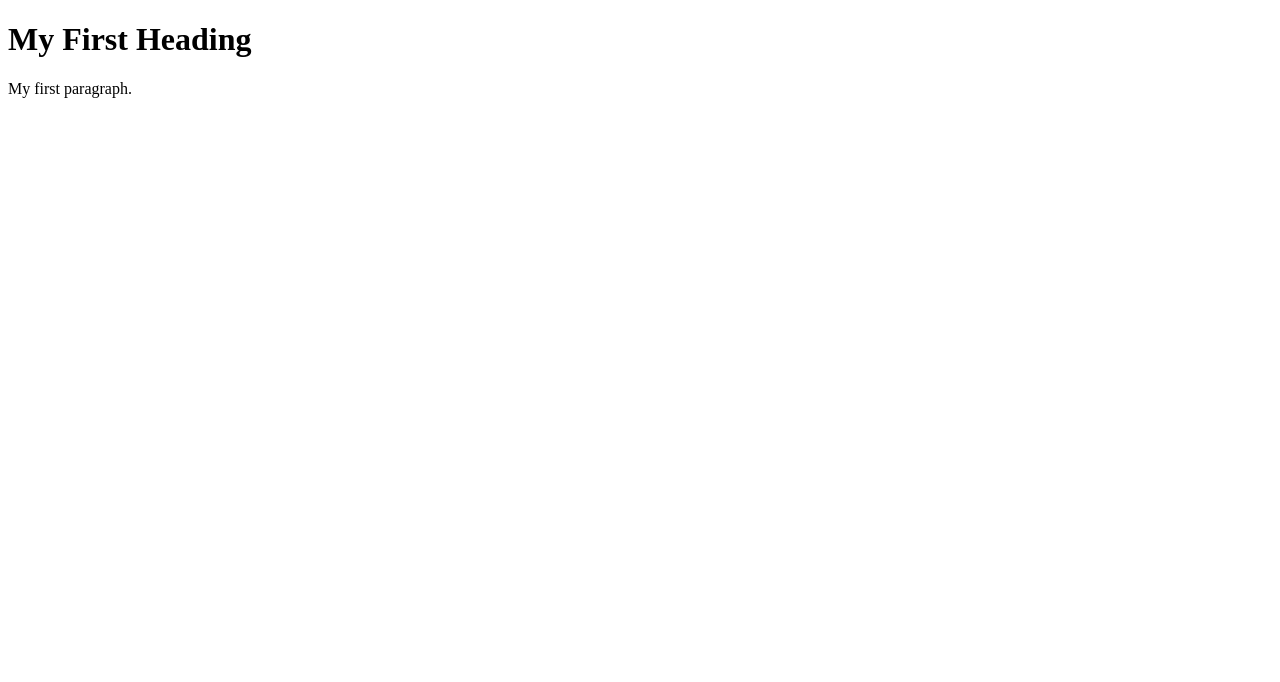
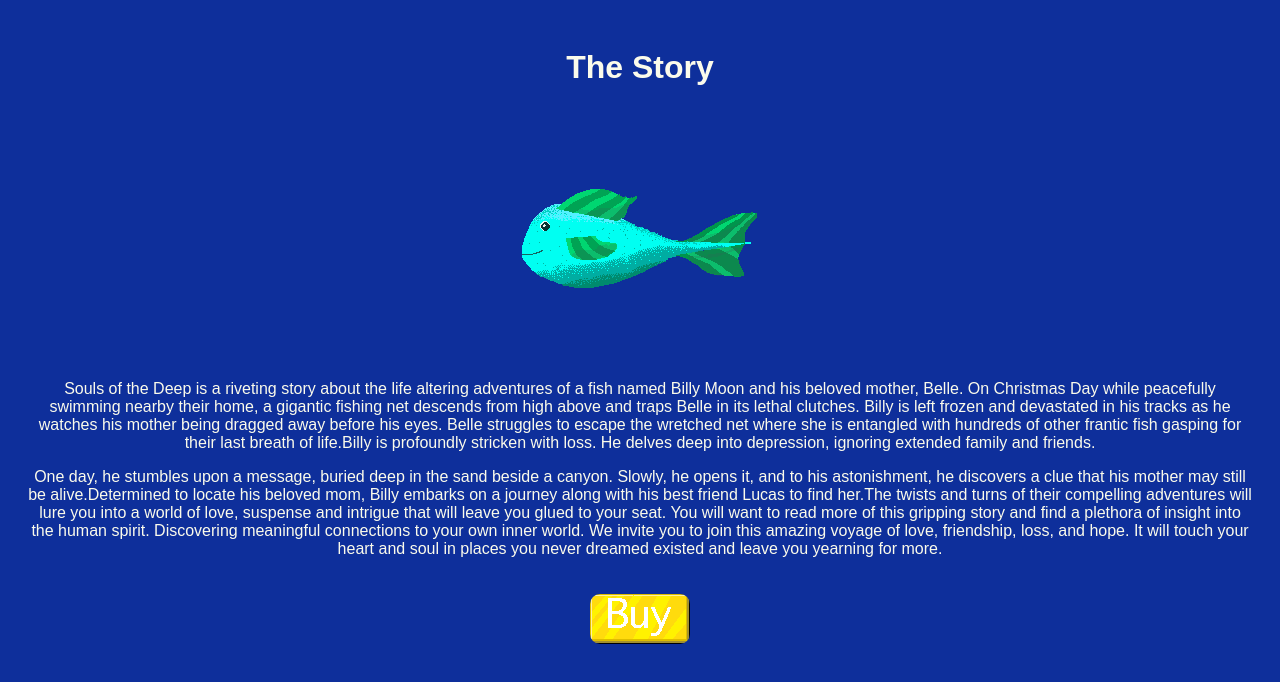
Before and after one commit to vidawein/soulsofthedeep.shop, a plain HTML site: page index.html in a window 1280 px wide. Drawn offline with nearby package versions, Linux system fonts and the light colour scheme.

Commit message:
progress

```diff
--- a/index.html
+++ b/index.html
@@ -1,10 +1,50 @@
 <!DOCTYPE html>
 <html>
+<head>
+	<meta charset="utf-8">
+	<meta name="viewport" content="width=device-width, initial-scale=1">
+	<title>Souls of the Deep</title>
+	<link rel="stylesheet" href="jquery/jquery.mobile-1.1.2.min.css" />
+	<link rel="stylesheet" href="vocabstyles.css" />
+	<script src="jquery/jquery-1.7.2.min.js"></script>
+	<script src="jquery/jquery.mobile-1.1.2.min.js"></script>
+</head>
+<style type="text/css">
+	body {
+		background-color: #0E2F9B;
+	}
+.tcenter {
+	text-align: center;
+	color: #FBFBEB;
+	font-family: Stencil Std, fantasy;
+	padding:20px;
+}
+
+img.icenter {
+    display: block;
+    margin-left: auto;
+    margin-right: auto;
+}
+
+.buttonround {
+	border-radius: 10px;
+}
+</style>
 <body>
 
-<h1>My First Heading</h1>
+<div class="tcenter">
+<h1>The Story</h1>
 
-<p>My first paragraph.</p>
+<img src="billyfish.png" class="icenter"></img>
+
+<p>Souls of the Deep is a riveting story about the life altering adventures of a fish named Billy Moon and his beloved mother, Belle. On Christmas Day while peacefully swimming nearby their home, a gigantic fishing net descends from high above and traps Belle in its lethal clutches. Billy is left frozen and devastated in his tracks as he watches his mother being dragged away before his eyes. Belle struggles to escape the wretched net where she is entangled with hundreds of other frantic fish gasping for their last breath of life.Billy is profoundly stricken with loss. He delves deep into depression, ignoring extended family and friends. </p>
+
+<p>One day, he stumbles upon a message, buried deep in the sand beside a canyon. Slowly, he opens it, and to his astonishment, he discovers a clue that his mother may still be alive.Determined to locate his beloved mom, Billy embarks on a journey along with his best friend Lucas to find her.The twists and turns of their compelling adventures will lure you into a world of love, suspense and intrigue that will leave you glued to your seat. You will want to read more of this gripping story and find a plethora of insight into the human spirit. Discovering meaningful connections to your own inner world. We invite you to join this amazing voyage of love, friendship, loss, and hope. It will touch your heart and soul in places you never dreamed existed and leave you yearning for more.</p>
+</div>
+
+<a href="https://www.amazon.com/Souls-Deep-Vida-Isabelle-Weinstein/dp/1980658315">
+<img src="goldbutton.png" class="icenter buttonround"></img>
+</a>
 
 </body>
 </html>
```
Also changed, not shown: billyfish.png (added), goldbutton.png (added), 1 other file.
